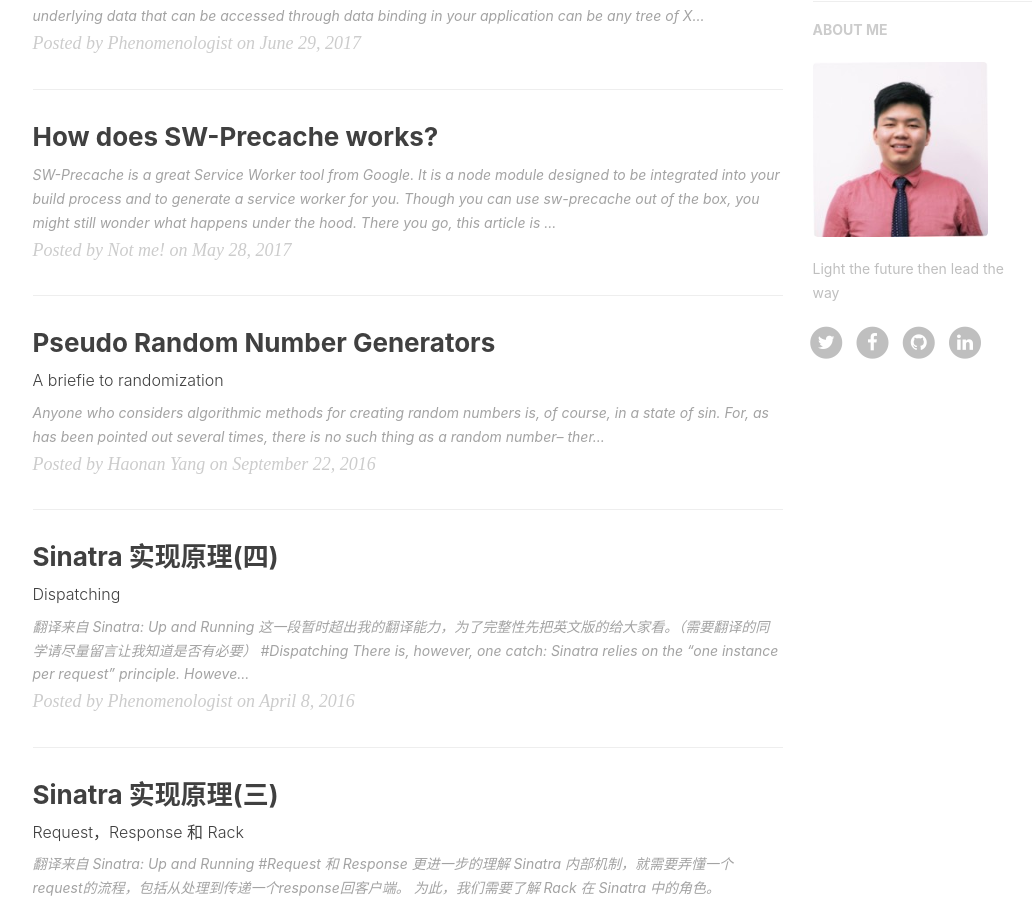
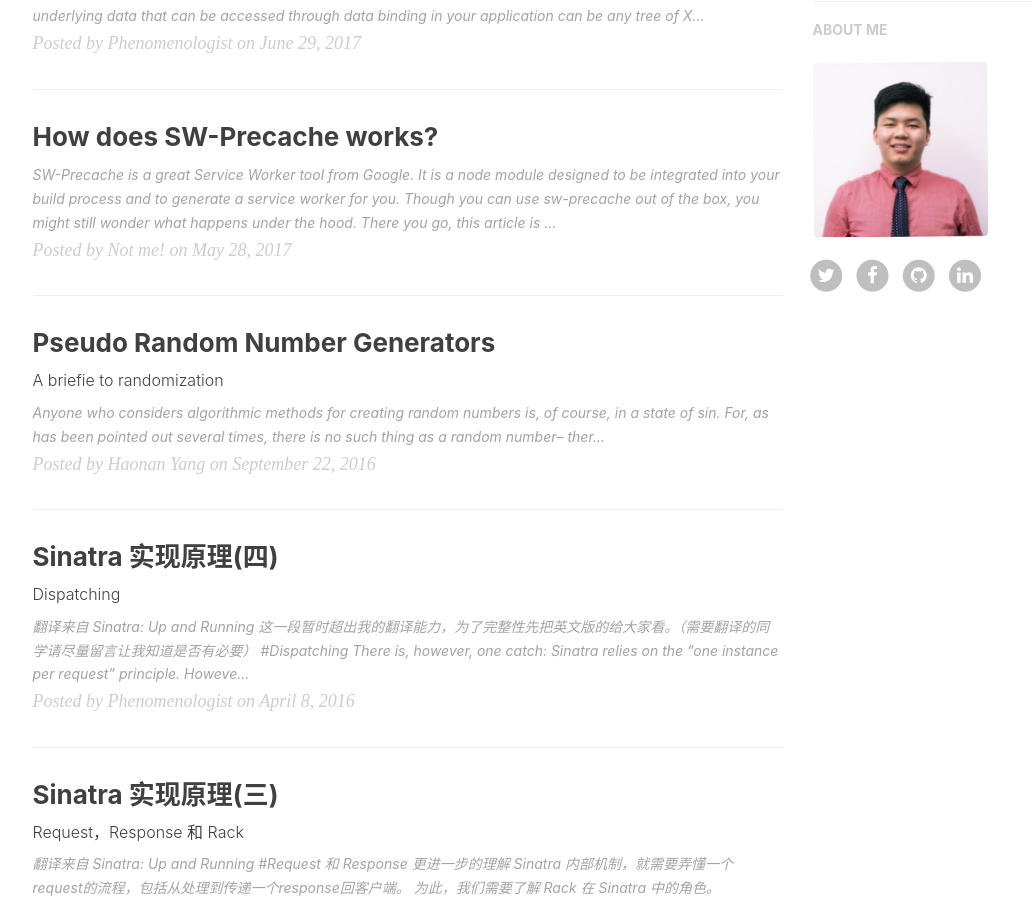
Before and after one commit to rapsoulhaonan/rapsoulhaonan.github.io, a Jekyll site: the page built from index.html, in a window 1280 px wide and 900 px high, scrolled down 565 px. Shown: the whole window, without its empty margins (135-1169 px from the left). Built offline with Jekyll 4.4.1, drawn with Linux system fonts in a browser that asks for light colours; nearby versions of some CDN libraries; the list of posts is cut into pages by our own code; comment, search, counter and statistics services are not loaded.

Commit message:
Update _config.yml

```diff
--- a/_config.yml
+++ b/_config.yml
@@ -78,7 +78,7 @@
 
 # Sidebar settings
 sidebar: true                           # whether or not using Sidebar.
-sidebar-about-description: "Light the future then lead the way<br>"
+sidebar-about-description: ""
 sidebar-avatar: /img/avatar-hux-ny.jpg      # use absolute URL, seeing it's used in both `/` and `/about/`
 
 
```
